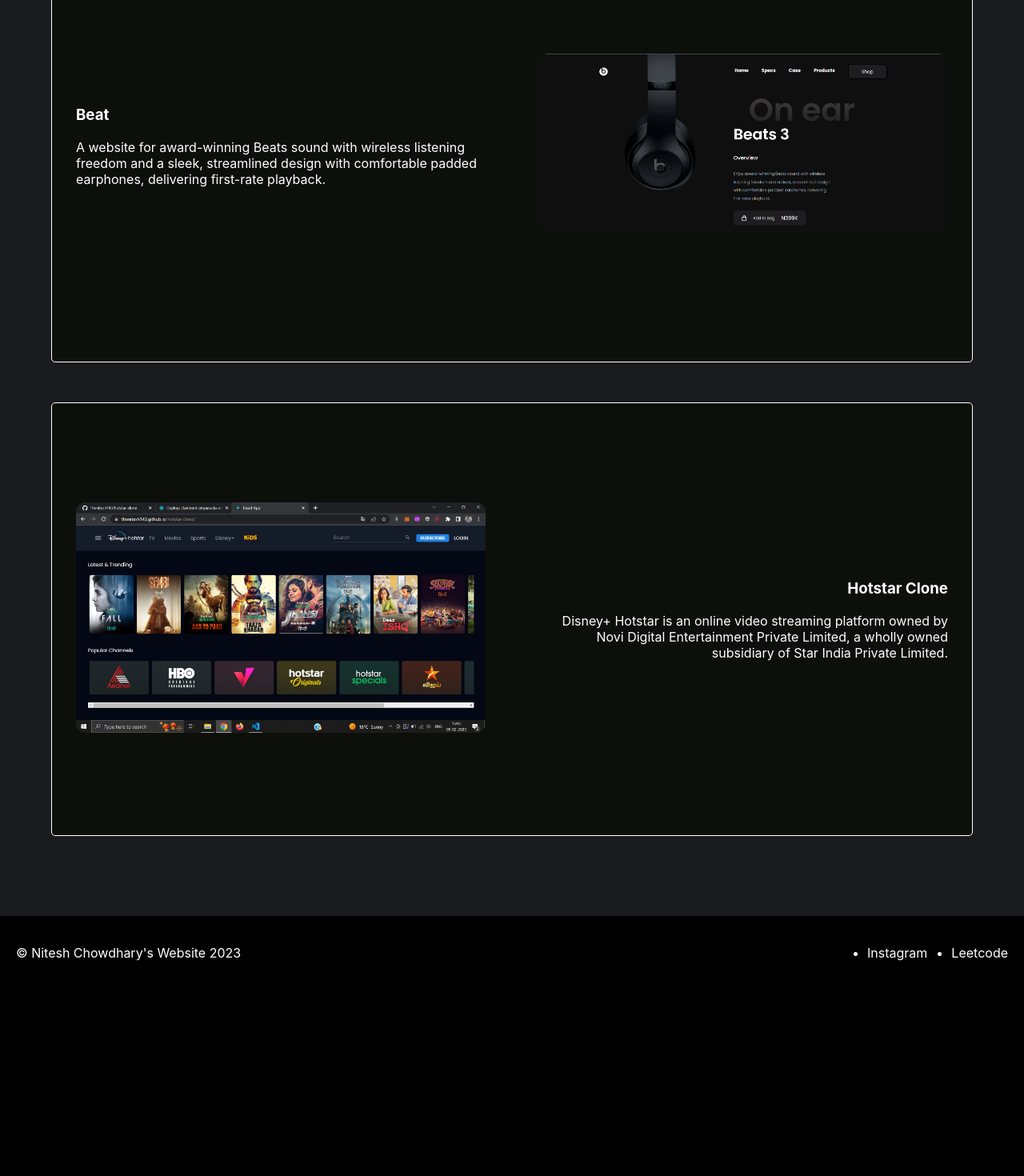
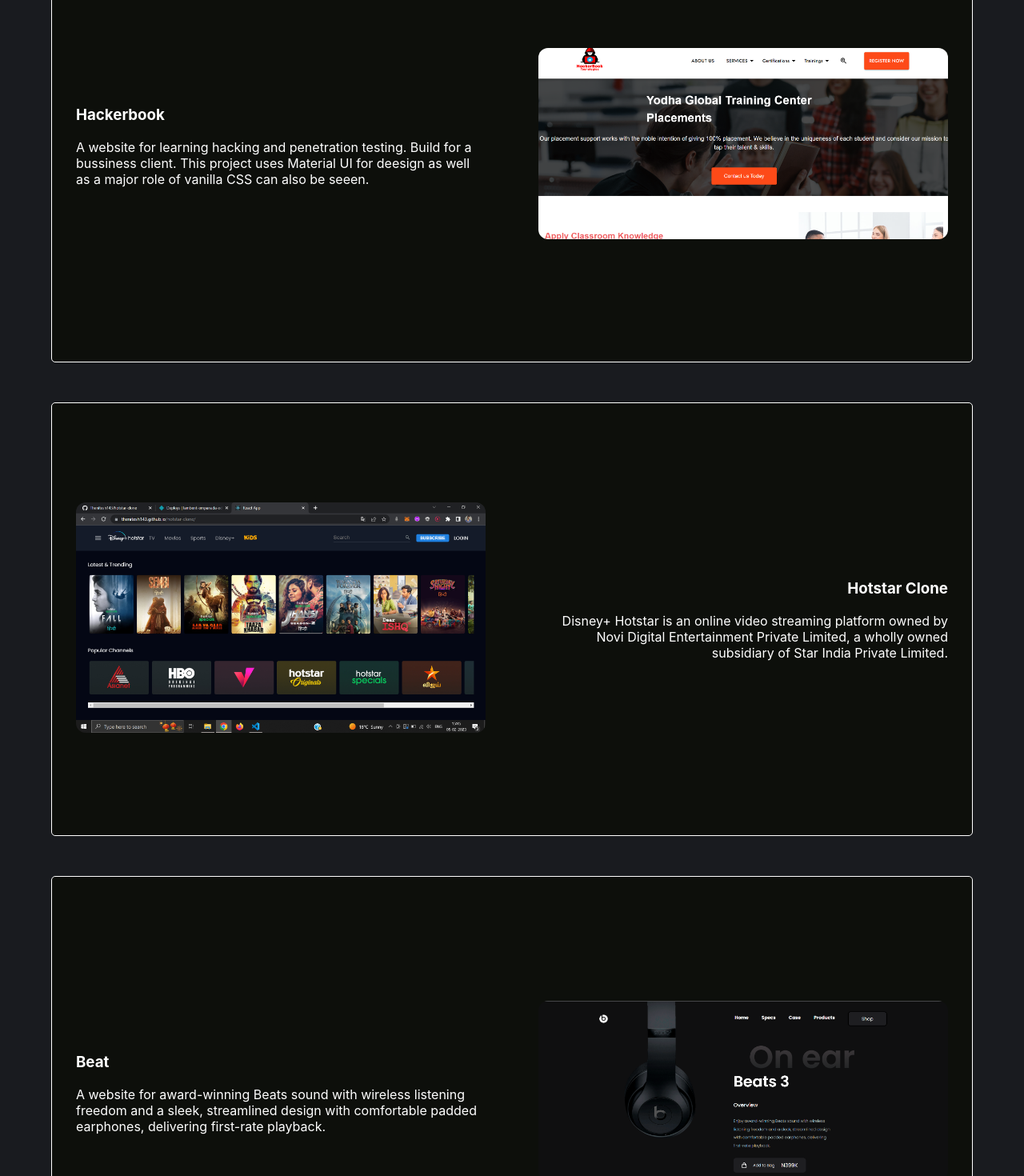
Before and after one commit to Thenitesh143/Nitesh-Portfolio, a React (Create React App) app: page /project in a window 1280 px wide. Shown: the part 1180-2650 px from the top of the page at 80% size. Before the commit the page ends 2417 px from the top, so only its background shows below. Built offline with nearby package versions, Linux system fonts and the light colour scheme.

Commit message:
Add hackerbook as project

```diff
--- a/src/Pages/Project/Project.js
+++ b/src/Pages/Project/Project.js
@@ -5,6 +5,7 @@
 import projectimg from '../../Assets/project.jpg'
 import hotstar from '../../Assets/projectimg/hotstar.png'
 import beats from '../../Assets/projectimg/beats.png'
+import hackerbook from '../../Assets/projectimg/hackerbook.png'
 
 const Project = () => {
     return (
@@ -12,10 +13,10 @@
             <img src={projectimg} alt="" />
             <div className="display-project">
                 <div className='project-content'>
-                    <h3>Beat</h3>
-                    <p>A website for  award-winning Beats sound with wireless listening freedom and a sleek, streamlined design with comfortable padded earphones, delivering first-rate playback.  </p>
+                    <h3>Hackerbook </h3>
+                    <p>A website for  learning hacking and penetration testing. Build for a bussiness client. This project uses Material UI for deesign as well as a major role of vanilla  CSS can also be seeen. </p>
                 </div>
-                <div><a href="https://steady-gingersnap-64e01e.netlify.app/"><img src={beats} alt="" /></a>
+                <div><a href="https://hackerbook-classroom.netlify.app/"><img src={hackerbook} alt="" /></a>
                 </div>
             </div>
             <div className="display-project second-pro">
@@ -26,6 +27,14 @@
                 <div><a href="https://steady-gingersnap-64e01e.netlify.app/"><img src={hotstar} alt="" /></a>
                 </div>
             </div>
+            <div className="display-project">
+                <div className='project-content'>
+                    <h3>Beat</h3>
+                    <p>A website for  award-winning Beats sound with wireless listening freedom and a sleek, streamlined design with comfortable padded earphones, delivering first-rate playback.  </p>
+                </div>
+                <div><a href="https://steady-gingersnap-64e01e.netlify.app/"><img src={beats} alt="" /></a>
+                </div>
+            </div>
         </div>
     )
 }
```
Also changed, not shown: src/Assets/projectimg/hackerbook.png (added).
